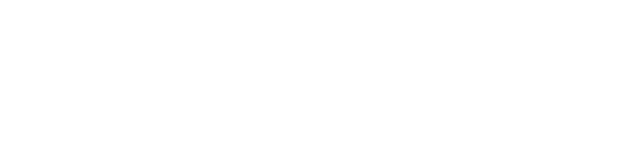
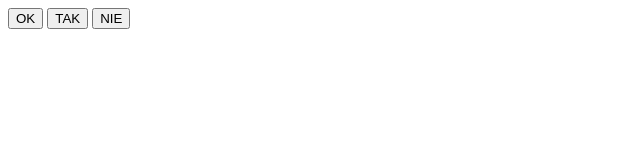
Before and after one commit to Empuzza/Code-Fun-Game, a plain HTML site: page index.html in a window 1280 px wide. Shown: the whole page, without its empty margins (0-640 px from the left). Drawn offline with Linux system fonts and the light colour scheme.

Commit message:
Add files via upload

```diff
--- a/index.html
+++ b/index.html
@@ -3,7 +3,38 @@
 <head>
 	<title>JAVA_SCRIPT</title>
 </head>
+
 <body>
+	<button id="a" onclick="nic()">OK</button>
+
+	<button id="b" onclick="sth()">TAK</button>
+
+	<button id="c" onclick="nth()">NIE</button>
+
+	<p id="demon"></p>
+
+	<script type="text/javascript">
+			function zero(a,b){
+				console.log(a+b);
+			}
+
+			function nic(){
+				alert("umrzesz");
+			}
+
+			function sth(){
+				confirm("oddychasz?");
+			}
+
+			function nth(){
+				var name = prompt("jak masz na imie","Harry Potter");
+				if (name != null) {
+			document.getElementById("demon").innerHTML = "Dobranoc" + name + "Slodkich Snow";
+				}
+			}
+
+	</script>
 
 </body>
+
 </html>
```
